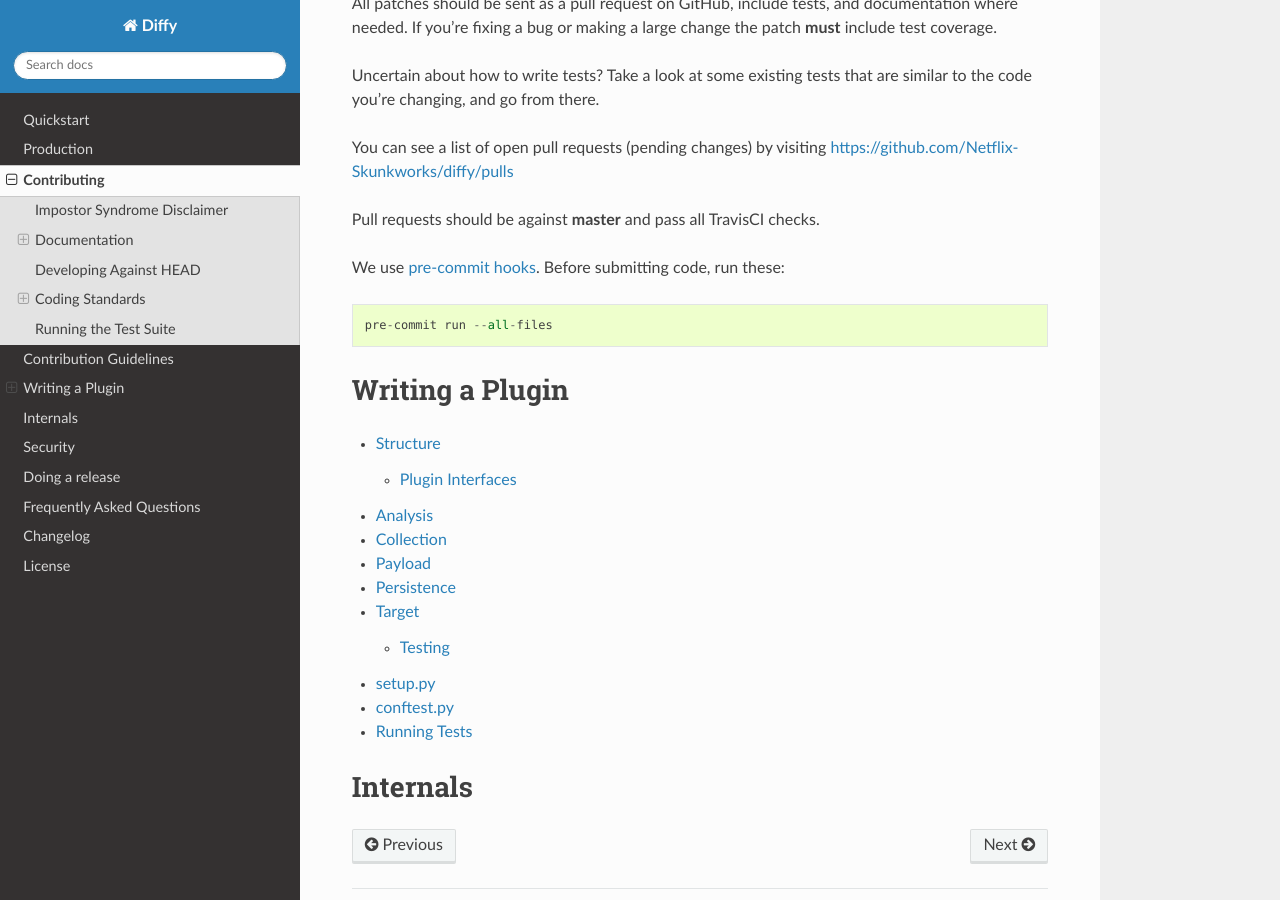
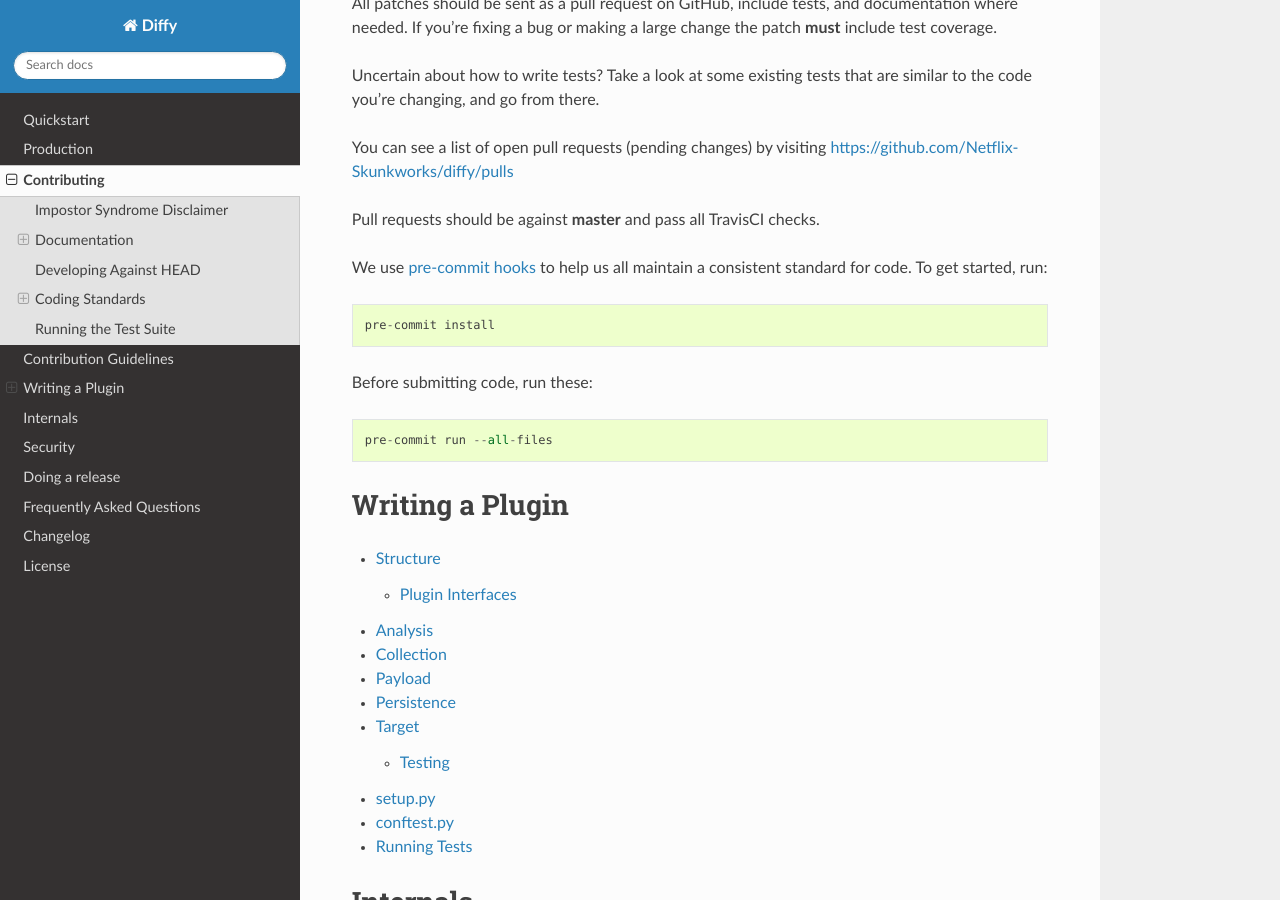
Before and after one commit to Netflix-Skunkworks/diffy, a Sphinx documentation site: the page built from docs/developer/index.rst, in a window 1280 px wide and 900 px high, scrolled down 2866 px. Built offline with Sphinx 7.4.7 and the Read the Docs theme 2.0.0, drawn with Linux system fonts in a browser that asks for light colours; pages that are not in the unit, such as notebooks, are missing from menus.

Commit message:
Here's how to install our pre-commit hooks

```diff
--- a/docs/developer/index.rst
+++ b/docs/developer/index.rst
@@ -154,7 +154,15 @@ https://github.com/Netflix-Skunkworks/diffy/pulls
 
 Pull requests should be against **master** and pass all TravisCI checks.
 
-We use `pre-commit hooks`_. Before submitting code, run these:
+We use `pre-commit hooks`_ to help us all maintain a consistent standard for
+code. To get started, run:
+
+::
+
+    pre-commit install
+
+
+Before submitting code, run these:
 
 ::
 
```
